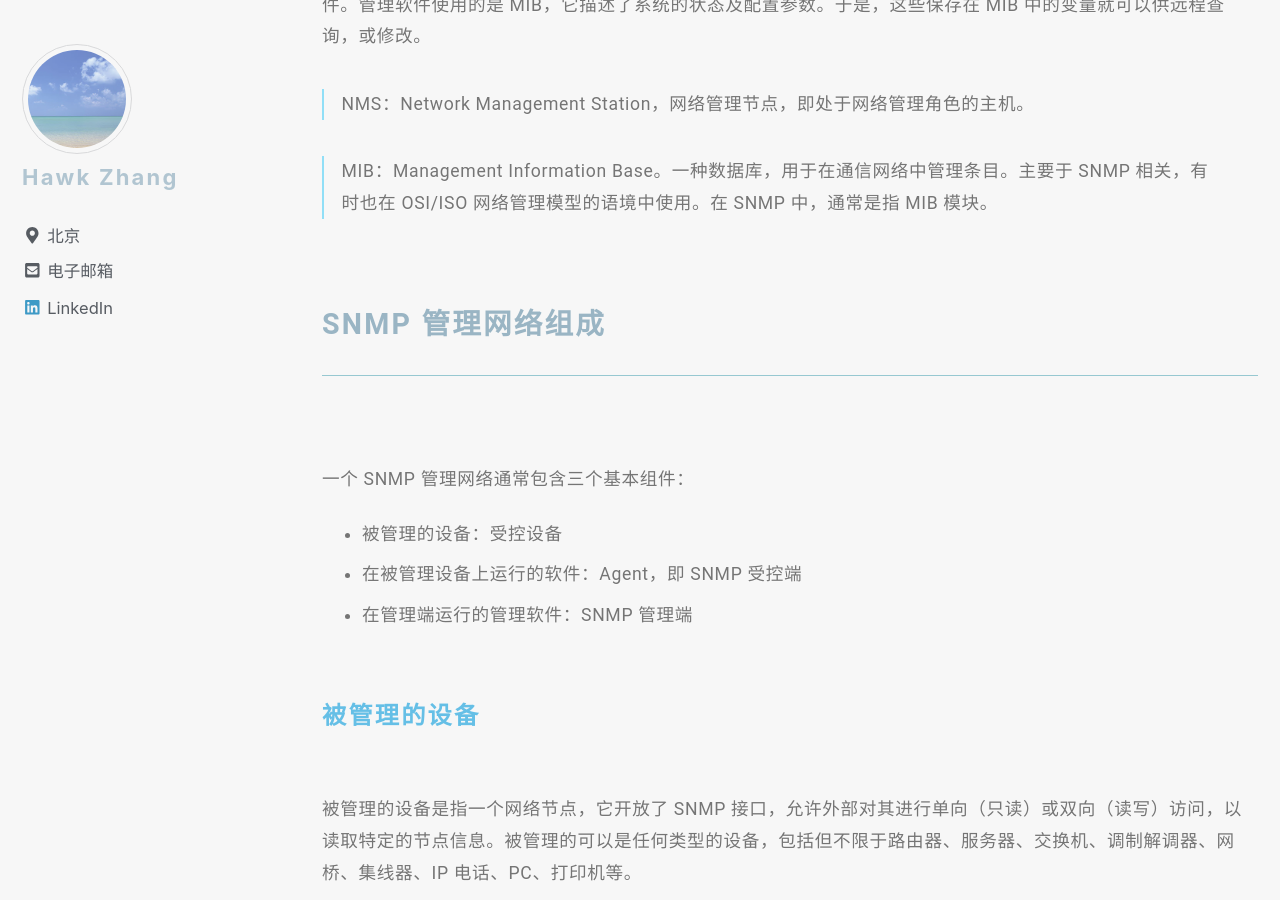
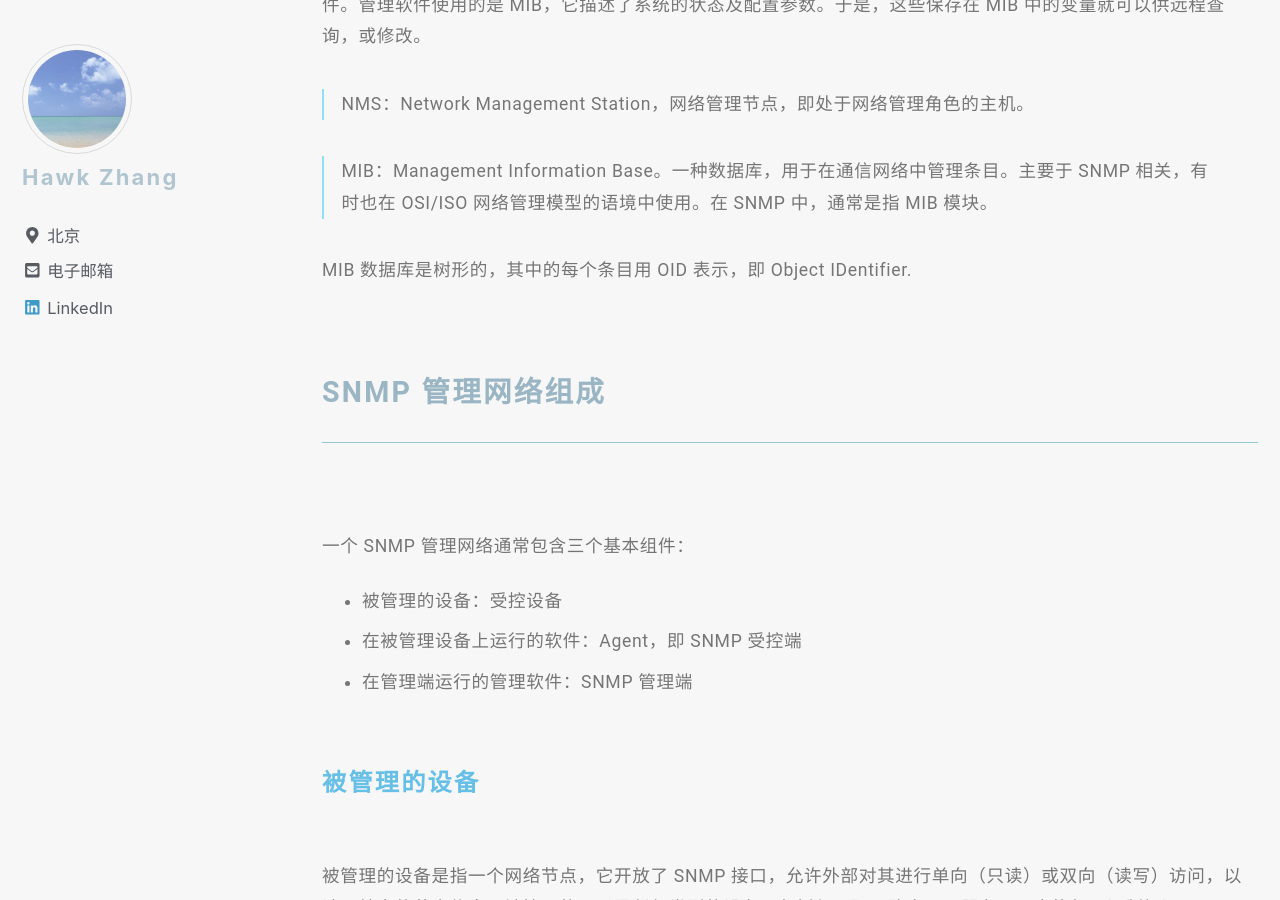
Before and after one commit to narru888/linotes_note, a Jekyll site: the page built from _posts/monitor/zabbix/2018-01-02-monitor.snmp.md, in a window 1280 px wide and 900 px high, scrolled down 990 px. Built offline with Jekyll 4.4.1, drawn with Linux system fonts in a browser that asks for light colours; nearby versions of some CDN libraries; a script that is not in the unit is left out.

Commit message:
update on 2018-10-20 15:57:01 CST

```diff
--- a/_posts/monitor/zabbix/2018-01-02-monitor.snmp.md
+++ b/_posts/monitor/zabbix/2018-01-02-monitor.snmp.md
@@ -25,7 +25,7 @@
 
 >MIB：Management Information Base。一种数据库，用于在通信网络中管理条目。主要于 SNMP 相关，有时也在 OSI/ISO 网络管理模型的语境中使用。在 SNMP 中，通常是指 MIB 模块。
 
-
+MIB 数据库是树形的，其中的每个条目用 OID 表示，即 Object IDentifier.
 
 
 
```
